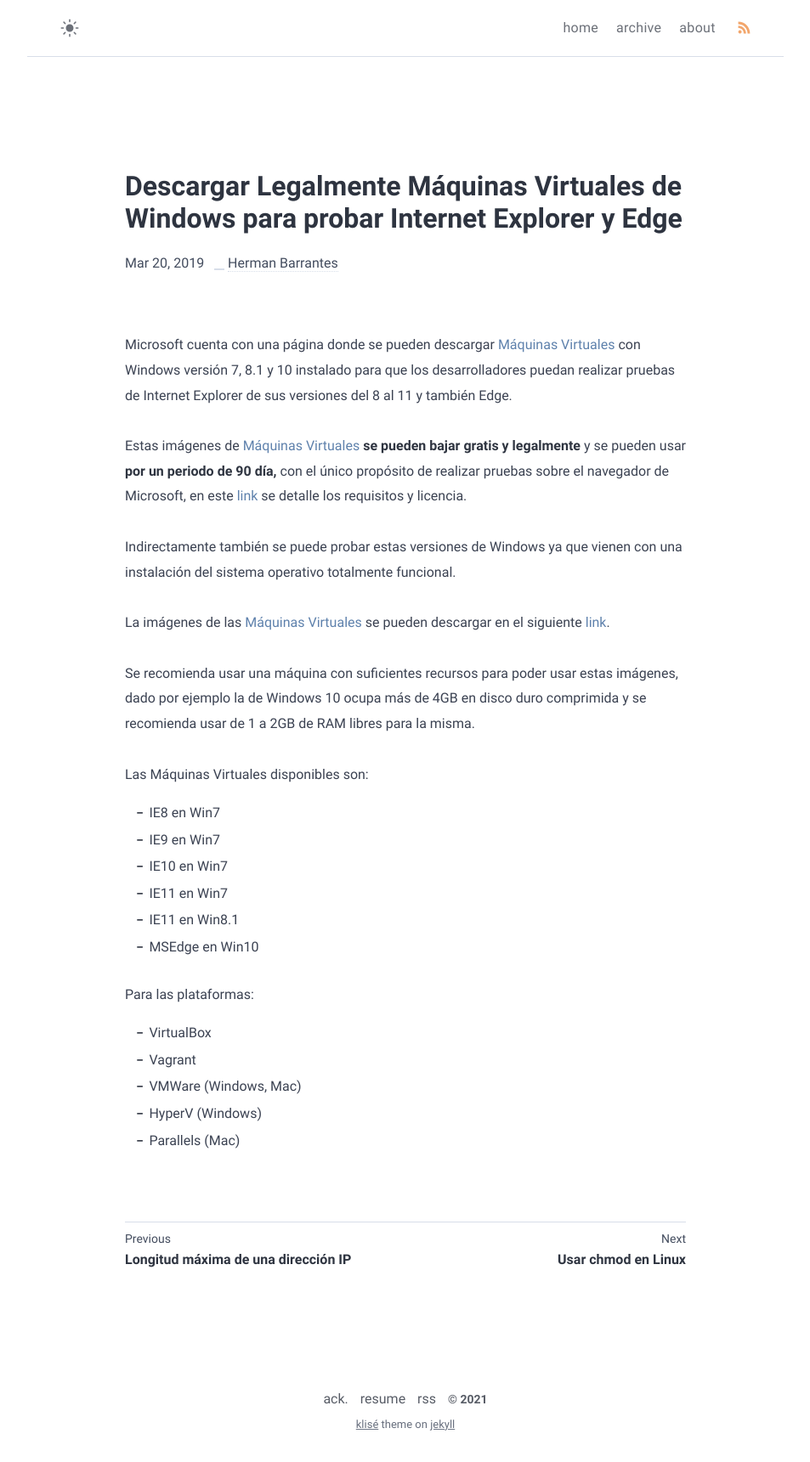
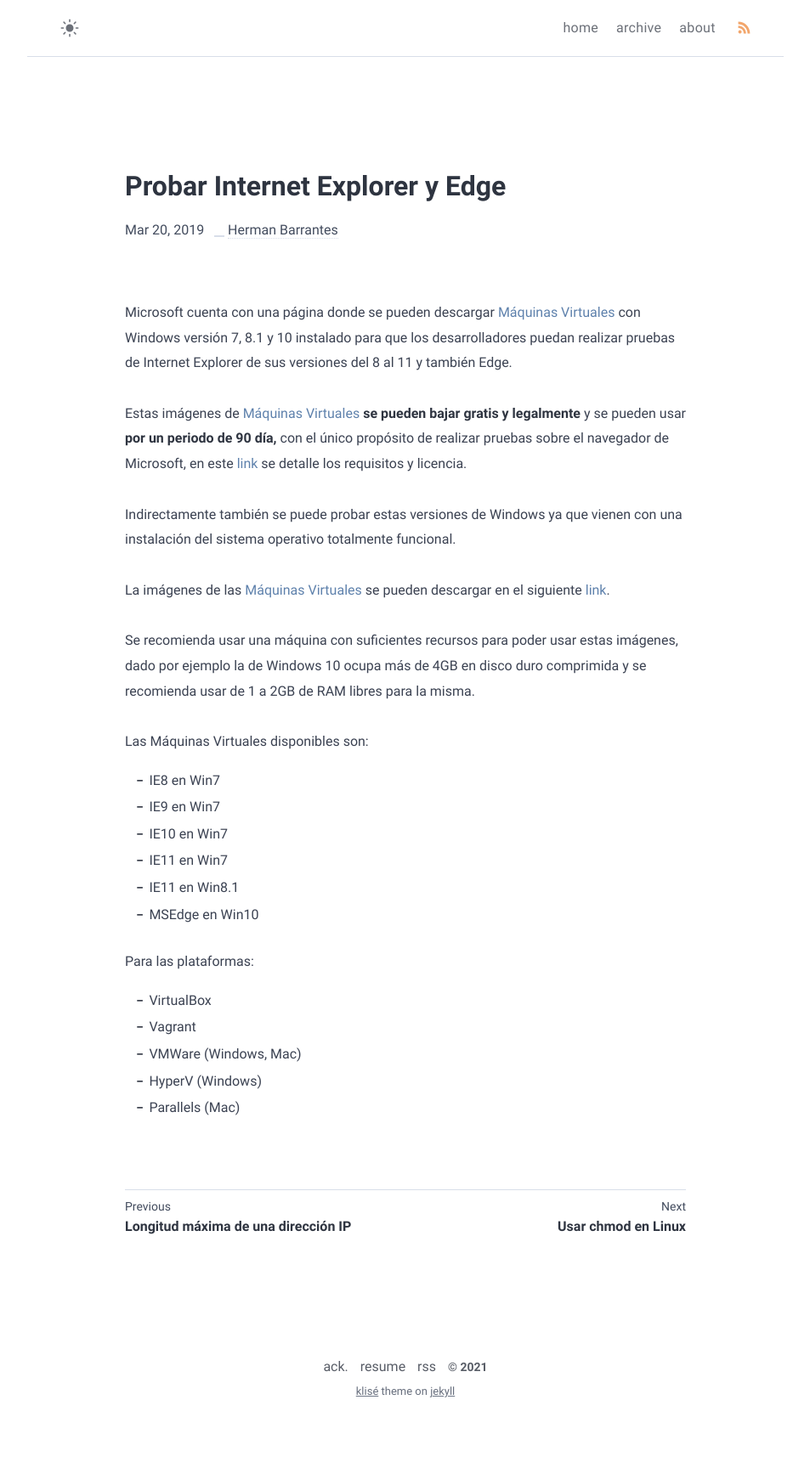
Before and after one commit to barrantesgerman/blog, a Jekyll site: the page built from _posts/probar-internet-explorer-y-edge/2019-03-20-probar-internet-explorer-y-edge.md, in a window 1280 px wide. Shown: the whole page at 85% size, without its empty margins (163-1116 px from the left). Built offline with Jekyll 4.4.1, drawn with Linux system fonts in a browser that asks for light colours; after the commit the page ends 1682 px from its top, so only the background shows below that.

Commit message:
Reducción de título de publicación (#31)

```diff
--- a/_posts/descargar-legalmente-maquinas-virtuales-de-windows-para-probar-internet-explorer-y-edge/2019-03-20-descargar-legalmente-maquinas-virtuales-de-windows-para-probar-internet-explorer-y-edge.md
+++ b/_posts/probar-internet-explorer-y-edge/2019-03-20-probar-internet-explorer-y-edge.md
@@ -1,6 +1,6 @@
 ---
 layout: post
-title: "Descargar Legalmente Máquinas Virtuales de Windows para probar Internet Explorer y Edge"
+title: "Probar Internet Explorer y Edge"
 date: 2019-03-20 09:29:20 -0600
 categories: windows
 ---
```
